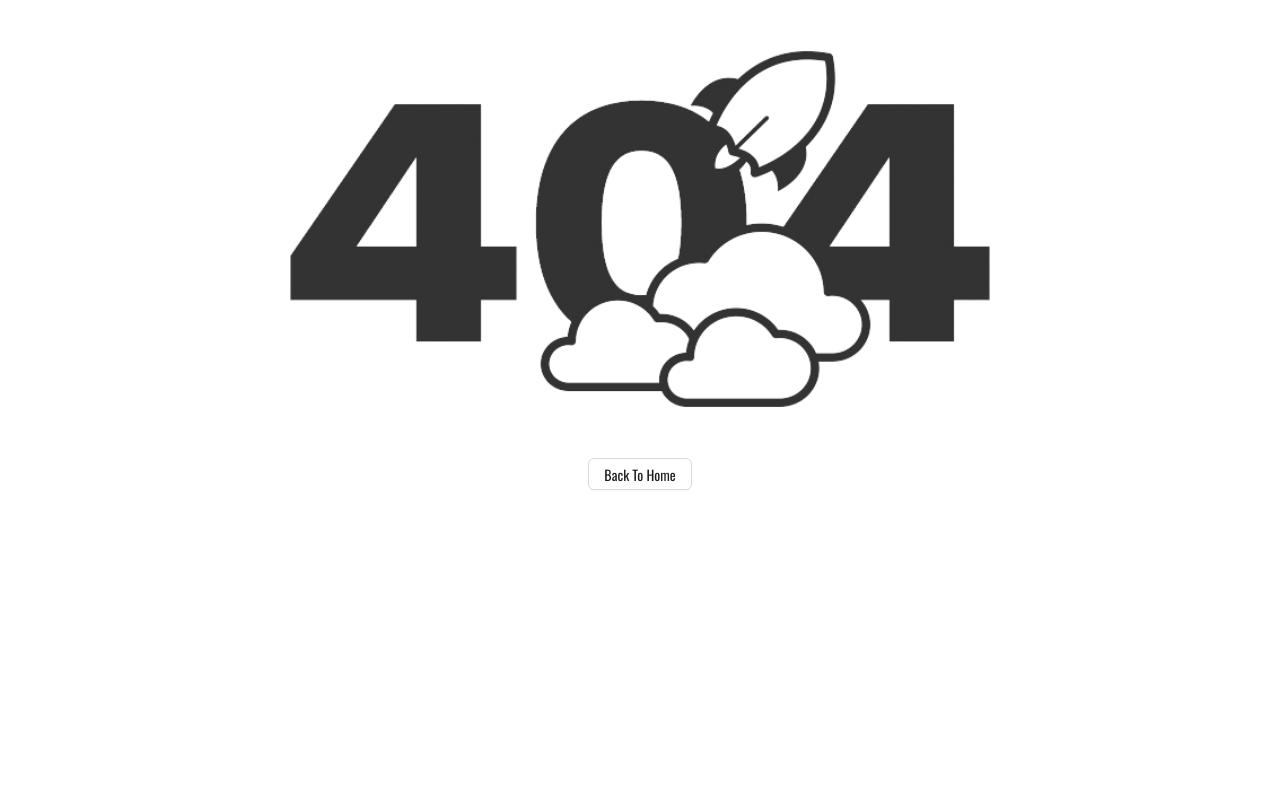
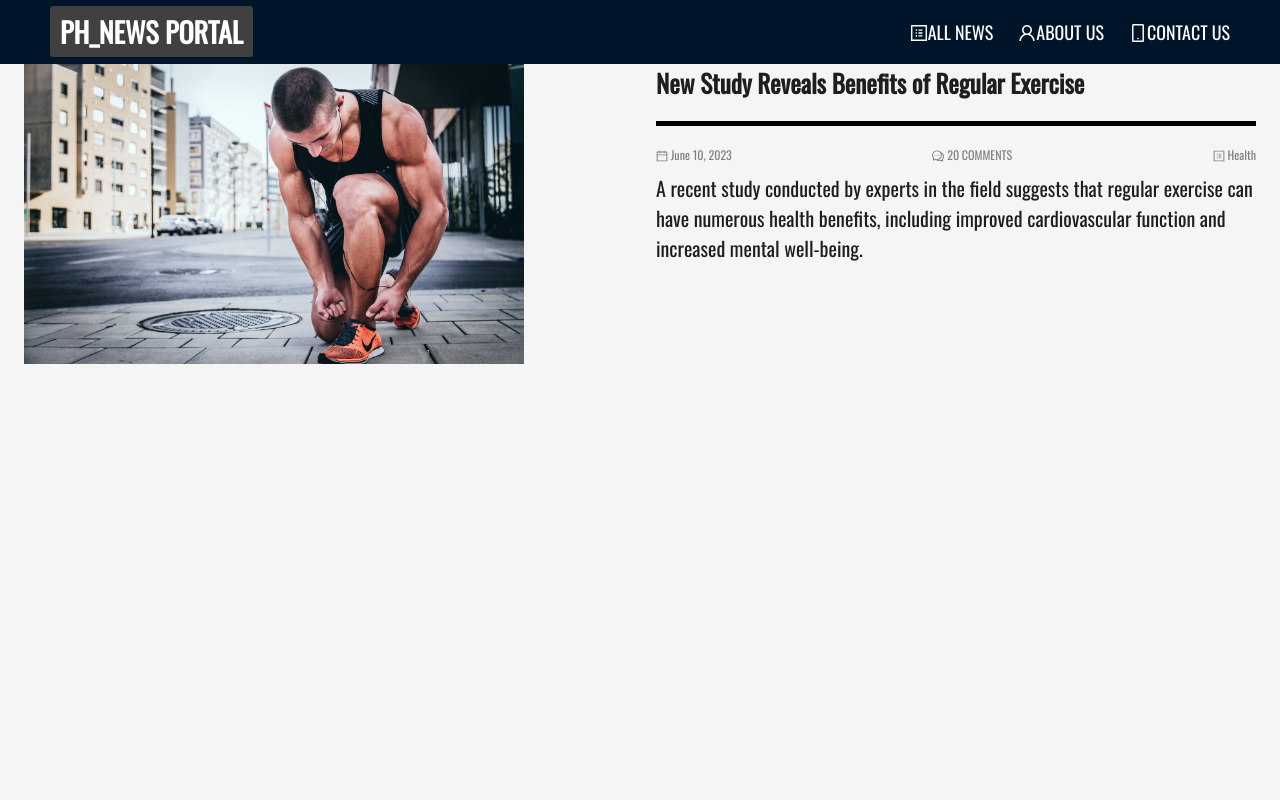
Before and after one commit to FaizulOsman/next-25-news-portal, a Next.js app: page /news/1 in a window 1280 px wide. Before the commit this address had no page. Shown: the top 800 px of the page. Built offline with nearby package versions, Linux system fonts and the light colour scheme; data requests are answered from the project's data file.

Commit message:
feat: newsDetails page created

```diff
--- a/db.json
+++ b/db.json
@@ -1,17 +1,17 @@
 {
   "news": [
     {
-            "id": 1,
+      "id": "1",
       "title": "New Study Reveals Benefits of Regular Exercise",
       "description": "A recent study conducted by experts in the field suggests that regular exercise can have numerous health benefits, including improved cardiovascular function and increased mental well-being.",
       "author": "Healthline",
       "release_date": "June 10, 2023",
       "category": "Health",
-            "comment_count": 5,
+      "comment_count": 20,
       "image_url": "/images/exercise_image.jpg"
     },
     {
-            "id": 2,
+      "id": "2",
       "title": "Tech Company XYZ Launches Revolutionary Smartphone",
       "description": "Tech Company XYZ has unveiled its latest smartphone model, boasting cutting-edge features, a powerful processor, and an impressive camera system.",
       "author": "TechNews",
@@ -21,7 +21,7 @@
       "image_url": "/images/company_image.jpg"
     },
     {
-            "id": 3,
+      "id": "3",
       "title": "SpaceX Successfully Launches Satellite into Orbit",
       "description": "SpaceX, the private space exploration company, has successfully launched a communication satellite into orbit, marking another milestone in the company's achievements.",
       "author": "Space News Today",
@@ -31,7 +31,7 @@
       "image_url": "/images/satellite_image.jpg"
     },
     {
-            "id": 4,
+      "id": "4",
       "title": "New Study Shows Benefits of Meditation for Stress Relief",
       "description": "A recent scientific study has found that regular meditation practice can significantly reduce stress levels and promote a sense of calm and well-being.",
       "author": "Mindfulness Magazine",
--- a/src/components/UI/AllNews.js
+++ b/src/components/UI/AllNews.js
@@ -6,10 +6,10 @@
   CommentOutlined,
   ProfileOutlined,
 } from "@ant-design/icons";
+import Link from "next/link";
 
 const AllNews = ({ allNews }) => {
   const { Meta } = Card;
-  console.log(allNews);
 
   return (
     <>
@@ -68,6 +68,7 @@
                   ? news?.description.slice(0, 70) + "..."
                   : news?.description}
               </p>
+              <Link href={`/news/${news?.id}`}>
                 <p
                   style={{
                     fontSize: "15px",
@@ -83,6 +84,7 @@
                 >
                   Keep Reading <ArrowRightOutlined />
                 </p>
+              </Link>
             </Card>
           </Col>
         ))}
--- a/src/pages/index.js
+++ b/src/pages/index.js
@@ -35,5 +35,6 @@
     props: {
       allNews: data,
     },
+    revalidate: true,
   };
 };
--- /dev/null
+++ b/src/pages/news/[newsId].js
@@ -0,0 +1,105 @@
+import RootLayout from "@/components/Layouts/RootLayout";
+import { Col, Row } from "antd";
+import Image from "next/image";
+import React from "react";
+import {
+  CalendarOutlined,
+  CommentOutlined,
+  ProfileOutlined,
+} from "@ant-design/icons";
+
+const NewsDetails = ({ news }) => {
+  if (!news) {
+    return <p>Loading...</p>;
+  }
+  return (
+    <div>
+      <Row
+        gutter={{
+          xs: 8,
+          sm: 16,
+          md: 24,
+          lg: 32,
+        }}
+      >
+        <Col className="gutter-row" span={12}>
+          <div>
+            <Image
+              src={news?.image_url}
+              width={500}
+              height={300}
+              responsive
+              alt="news image"
+            />
+          </div>
+        </Col>
+        <Col className="gutter-row" span={12}>
+          <div>
+            <h1 style={{ fontSize: "25px" }}>{news?.title}</h1>
+            <div
+              className="line"
+              style={{
+                height: "5px",
+                margin: "20px 0",
+                background: "#000",
+                width: "100$",
+              }}
+            ></div>
+
+            <p
+              style={{
+                display: "flex",
+                justifyContent: "space-between",
+                width: "100%",
+                color: "gray",
+                margin: "10px 0px",
+                fontSize: "12px",
+              }}
+            >
+              <span>
+                <CalendarOutlined /> {news?.release_date}
+              </span>
+              <span>
+                <CommentOutlined /> {news?.comment_count} COMMENTS
+              </span>
+              <span>
+                <ProfileOutlined /> {news?.category}
+              </span>
+            </p>
+
+            <p style={{ fontSize: "20px" }}>{news?.description}</p>
+          </div>
+        </Col>
+      </Row>
+    </div>
+  );
+};
+
+export default NewsDetails;
+
+NewsDetails.getLayout = function getLayout(page) {
+  return <RootLayout>{page}</RootLayout>;
+};
+
+export const getStaticPaths = async () => {
+  const res = await fetch("http://localhost:5000/news");
+  const newses = await res.json();
+
+  const paths = newses.map((news) => ({
+    params: { newsId: news.id },
+  }));
+
+  return { paths, fallback: false };
+};
+
+export const getStaticProps = async (context) => {
+  const { params } = context;
+  const res = await fetch(`http://localhost:5000/news/${params.newsId}`);
+  const data = await res.json();
+
+  return {
+    props: {
+      news: data,
+    },
+  };
+};
```
Lines whose indentation alone changed are shown as unchanged.
